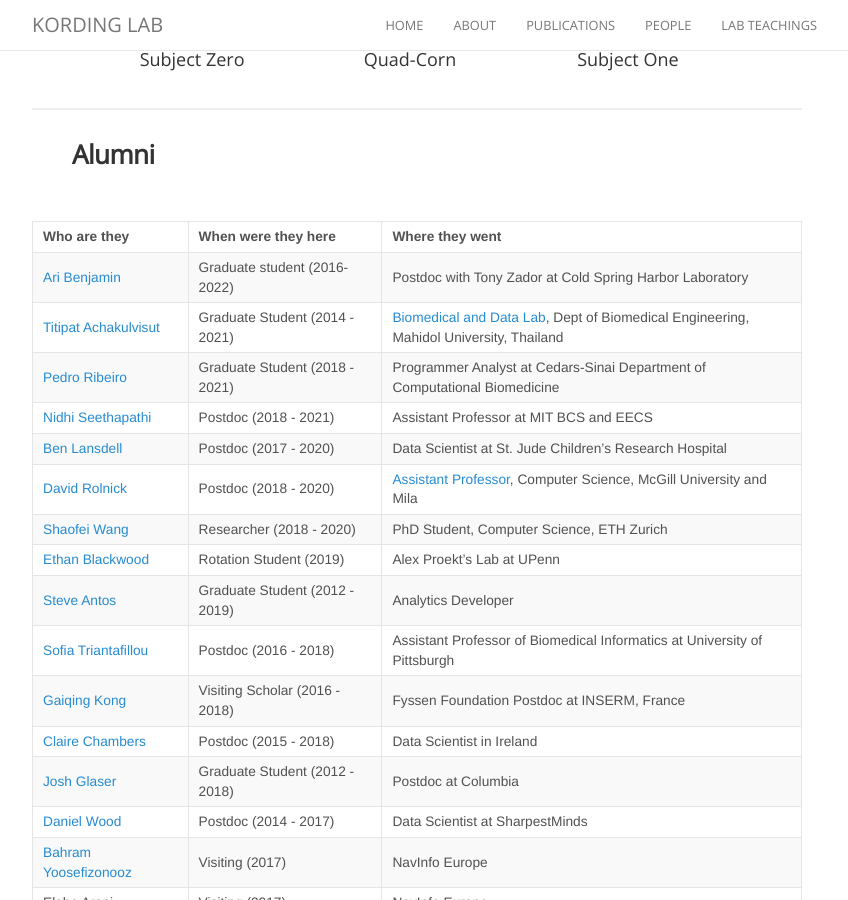
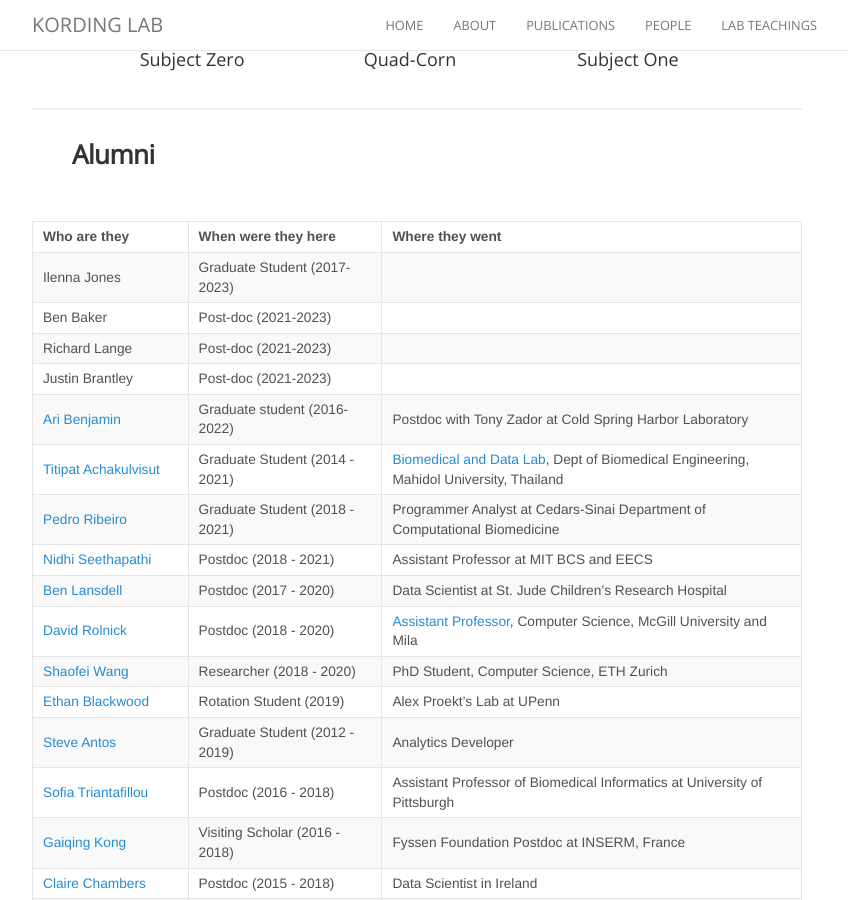
Before and after one commit to KordingLab/KordingLab.github.io, a Jekyll site: the page built from people.md, in a window 1280 px wide and 900 px high, scrolled down 1676 px. Shown: the whole window, without its empty margins (223-1071 px from the left). Built offline with Jekyll 4.4.1, drawn with Linux system fonts in a browser that asks for light colours; nearby versions of some CDN libraries; comment, search, counter and statistics services are not loaded.

Commit message:
Add recent alumni

```diff
--- a/people.md
+++ b/people.md
@@ -58,6 +58,10 @@ permalink: /people/
 
 | Who are they | When were they here | Where they went |
 | :------------- |:-------------| :-----------|
+| Ilenna Jones | Graduate Student (2017-2023) |
+| Ben Baker | Post-doc (2021-2023) |
+| Richard Lange | Post-doc (2021-2023) | |
+| Justin Brantley | Post-doc (2021-2023) | |
 | [Ari Benjamin](https://ari-benjamin.com/) | Graduate student (2016-2022) | Postdoc with Tony Zador at Cold Spring Harbor Laboratory |
 | [Titipat Achakulvisut](https://kordinglab.com/people/titipat_achakulvisut/.index.html) | Graduate Student (2014 - 2021) | [Biomedical and Data Lab](https://biodatlab.github.io/), Dept of Biomedical Engineering, Mahidol University, Thailand |
 | [Pedro Ribeiro](https://www.linkedin.com/in/pedro-ribeiro/) | Graduate Student (2018 - 2021) | Programmer Analyst at Cedars-Sinai Department of Computational Biomedicine|
```
